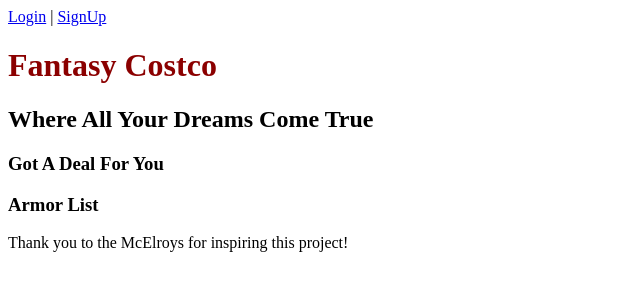
After one commit to SGsouthard/fantasy-costco-redux, a Django app: page /armors/ in a window 1280 px wide. The commit adds this page. Shown: the top 300 px of the page, without its empty margins (0-640 px from the left). Run offline with Django 4.2, Linux system fonts and the light colour scheme; data that the repository does not hold is empty.

Commit message:
added armor views

```diff
--- /dev/null
+++ b/mysite/storefront/templates/armor/index.html
@@ -0,0 +1,22 @@
+{% extends 'base.html' %}
+{% load static %}
+{% block content %}
+
+<h3>Armor List</h3>
+
+<div class = "the-loop">
+{% for armor in armors %}
+    <div>
+        <a href="{% url 'armor' armor.id %}">
+            <div class="card-content">
+                <span>{{ armor.name }}</span>
+                <p>Description: {{ armor.description }}</p>
+                <p>Price: {{ armor.price }}</p>
+                <p>Created By: {{armor.created_by}}</p>
+            </div>
+        </a>
+    </div>
+{% endfor %}
+</div>
+
+{% endblock %}
--- a/mysite/storefront/templates/weapons/show.html
+++ b/mysite/storefront/templates/weapons/show.html
@@ -7,7 +7,13 @@
 <p>Price: {{weapon.price}}</p>
 <p>Created by: {{weapon.created_by}}</p>
 
+
+{% if weapon.created_by.id == user.id %}
+<div class=link-collection>
 <a href="{% url 'weapon-update' weapon.id %}">Update Weapon Details</a>
 <a href="{% url 'weapon-delete' weapon.id %}">DELETE THIS WEAPON</a>
+</div>
+{% else %}
+{% endif %}
 
 {% endblock %}
--- a/mysite/storefront/urls.py
+++ b/mysite/storefront/urls.py
@@ -9,10 +9,17 @@ urlpatterns = [
     path('logout', views.logout_view, name='logout'),
     path('signup', views.signup_view, name='signup'),
     path('user/<username>/', views.profile, name='profile'),
-    # path('submit-weapon', views.submit_weapon, name='submit-weapon'),
+    # Weapon Paths
     path('weapon/add/', views.WeaponCreateView.as_view(), name='weapon-add'),
     path('weapon/<int:pk>/update/', views.WeaponUpdateView.as_view(), name='weapon-update'),
     path('weapon/<int:pk>/delete/', views.WeaponDeleteView.as_view(), name='weapon-delete'),
     path('weapons/', views.weapon_index, name='weapons'),
     path('weapon/<int:weapon_id>/', views.weapon_show, name='weapon'),
+    # Armor Paths
+    path('armor/add/', views.ArmorCreateView.as_view(), name='armor-add'),
+    path('armor/<int:pk>/update', views.ArmorUpdateView.as_view(), name='armor-update'),
+    path('armor/<int:pk>/delete', views.ArmorDeleteView.as_view(), name='armor-delete'),
+    path('armors/', views.armor_index, name='armors'),
+    path('armor/<int:pk>/', views.armor_show, name='armor')
+    # Adventure Gear Paths
 ]
--- a/mysite/storefront/views.py
+++ b/mysite/storefront/views.py
@@ -1,6 +1,6 @@
 from django.forms import modelformset_factory
 from django.shortcuts import render, redirect
-from .models import Weapon # WeaponForm
+from .models import Armor, Weapon, AdventureGear, Mount, Potion, Trinket
 from django.views.generic.edit import CreateView, UpdateView, DeleteView
 from django.http import HttpResponseRedirect, HttpResponse
 from django.contrib.auth.models import User
@@ -10,8 +10,6 @@ from django.contrib.auth.decorators import login_required
 from django.utils.decorators import method_decorator
 from django.contrib.auth.models import Group
 from django.contrib.auth.mixins import LoginRequiredMixin
-
-
 
 
 # Create your views here.
@@ -78,17 +76,12 @@ class WeaponCreateView(LoginRequiredMixin, CreateView):
         return super().form_valid(form)
 
 class WeaponUpdateView(LoginRequiredMixin, UpdateView):
-    # def valid_user(self, form):
-    #     if self.request.user.id == Weapon.created_by:
-    #         print("Success, you can edit this")
-    #     else:
-    #         print("Denied, you can't edit this")
     model = Weapon
     fields = ['name', 'description', 'price']
     success_url = '/weapons/'
 
 
-class WeaponDeleteView(DeleteView):
+class WeaponDeleteView(LoginRequiredMixin, DeleteView):
     model = Weapon
     success_url = '/weapons/'
 
@@ -101,3 +94,31 @@ def weapon_show(request, weapon_id):
     return render(request, 'weapons/show.html', {'weapon':weapon})
 
 # ===== ARMOR ===== #
+
+class ArmorCreateView(LoginRequiredMixin, CreateView):
+    model = Armor
+    fields = ['name', 'description', 'price']
+    success_url = '/armors/'
+
+    def form_valid(self, form):
+        form.instance.created_by = self.request.user
+        return super().form_valid(form)
+
+class ArmorUpdateView(LoginRequiredMixin, UpdateView):
+    model = Armor
+    fields = ['name', 'description', 'price']
+    success_url = '/armors/'
+
+class ArmorDeleteView(LoginRequiredMixin, DeleteView):
+    model = Armor
+    success_url = '/armors/'
+
+def armor_index(request):
+    armors = Armor.objects.all()
+    return render(request, 'armor/index.html', {'armors': armors})
+
+def armor_show(request, armor_id):
+    armor= Armor.objects.get(id=armor_id)
+    return render(request, 'armor/show.html', {'armor':armor})
+
+# ===== Adventure Gear ===== #
```
Also changed, not shown: mysite/storefront/models.py (+0 -7 lines), mysite/storefront/templates/armor/show.html (added, +19 -0 lines), mysite/storefront/templates/submit.html (deleted, +0 -9 lines).
